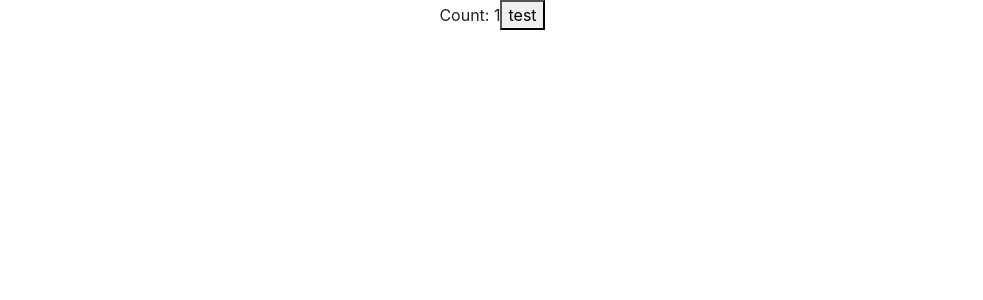
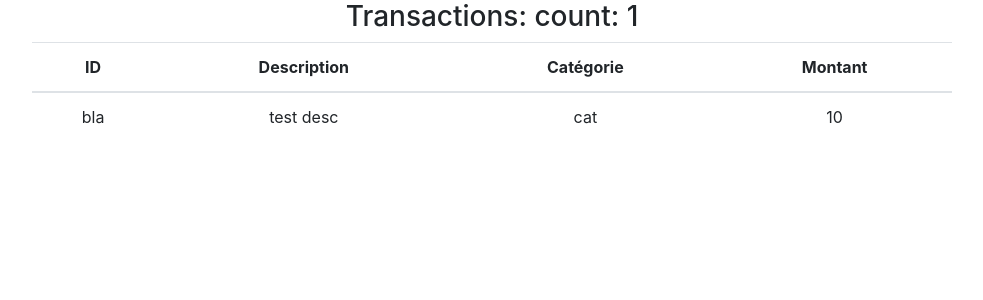
Before and after one commit to cyrillelauzon/utilitaire-budget, a React (Create React App) app in the folder frontend/: page / in a window 1280 px wide. Shown: the top 300 px of the page, without its empty margins (148-1131 px from the left). Built offline with nearby package versions, Linux system fonts and the light colour scheme.

Commit message:
React exercices

```diff
--- a/frontend/src/App.js
+++ b/frontend/src/App.js
@@ -1,6 +1,6 @@
 import './App.scss';
 
-import TransactionsTable from './components/transactionsTable';
+import TransactionsTable from './components/TransactionsTable';
 import Container from 'react-bootstrap/Container';
 import Row from 'react-bootstrap/Row';
 import Col from 'react-bootstrap/Col';
@@ -9,11 +9,11 @@ function App() {
     <div className="App">
       <Container fluid="md">
         <Row >
-          <Col md={"2"}></Col>
-          <Col md={"8"}>
+          <Col md={"1"}></Col>
+          <Col md={"10"}>
             <TransactionsTable />
           </Col>
-          <Col md={"2"}></Col>
+          <Col md={"1"}></Col>
         </Row>
       </Container>
 
--- /dev/null
+++ b/frontend/src/components/TtransactionRow.jsx
@@ -0,0 +1,18 @@
+import React, { Component } from 'react';
+
+class TransactionRow extends Component {
+    state = {
+        description: this.props.description
+    }
+    render() {
+        return (
+            <tr>
+                <td>bla</td>
+                <td>{this.state.description}</td>
+                <td>cat</td>
+                <td>10</td>
+            </tr>)
+    }
+}
+
+export default TransactionRow;
--- a/frontend/src/components/transactionsTable.jsx
+++ b/frontend/src/components/transactionsTable.jsx
@@ -1,9 +1,11 @@
 /*-------------------------------------------------------------------------
-Component   transactionsTable
+Component   TransactionsTable
 Description:
 Display of a table of bank transactions objects
 -------------------------------------------------------------------------*/
 import React, { Component } from 'react';
+import Table from 'react-bootstrap/Table';
+import TransactionRow from './TtransactionRow';
 
 class TransactionsTable extends Component {
     state = { count: 1 }
@@ -23,8 +25,20 @@ class TransactionsTable extends Component {
     render() {
         return (
             <React.Fragment>
-                <span>Count: {this.state.count}</span>
-                <button onClick={() => this.renderLines("testrend")}>test</button>
+                <h3>Transactions: count: {this.state.count}</h3>
+                <Table>
+                    <thead>
+                        <tr>
+                            <th>ID</th>
+                            <th>Description</th>
+                            <th>Catégorie</th>
+                            <th>Montant</th>
+                        </tr>
+                    </thead>
+                    <tbody>
+                        <TransactionRow key={10} description={"test desc"}/>
+                    </tbody>
+                </Table>
             </React.Fragment>
         )
     }
```
